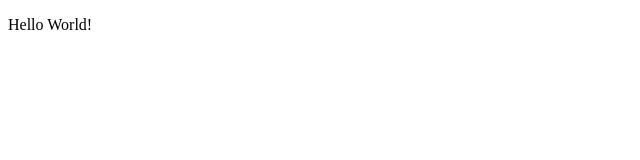
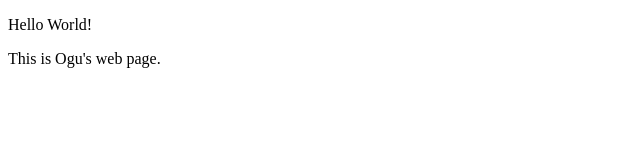
Before and after one commit to Ogu-93/web, a plain HTML site: page index.html in a window 1280 px wide. Shown: the whole page, without its empty margins (0-640 px from the left). Drawn offline with Linux system fonts and the light colour scheme.

Commit message:
Update index.html

```diff
--- a/index.html
+++ b/index.html
@@ -6,5 +6,6 @@
     </head>
     <body>
         <p> Hello World! </p>
+        <p> This is Ogu's web page.</p>
     </body>
 </html>
```
